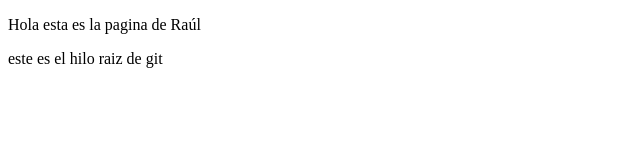
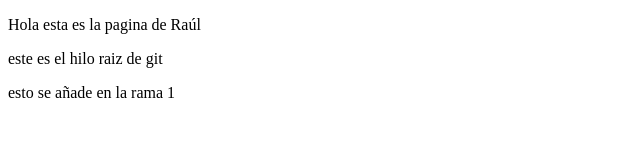
Before and after one commit to arrobit/uno, a plain HTML site: page index.html in a window 1280 px wide. Shown: the whole page, without its empty margins (0-640 px from the left). Drawn offline with Linux system fonts and the light colour scheme.

Commit message:
Update index.html

```diff
--- a/index.html
+++ b/index.html
@@ -9,5 +9,6 @@
 <body>
     <p>Hola esta es la pagina de Raúl</p>
     <p>este es el hilo raiz de git</p>
+    <p>esto se añade en la rama 1</p>
 </body>
 </html>
```
